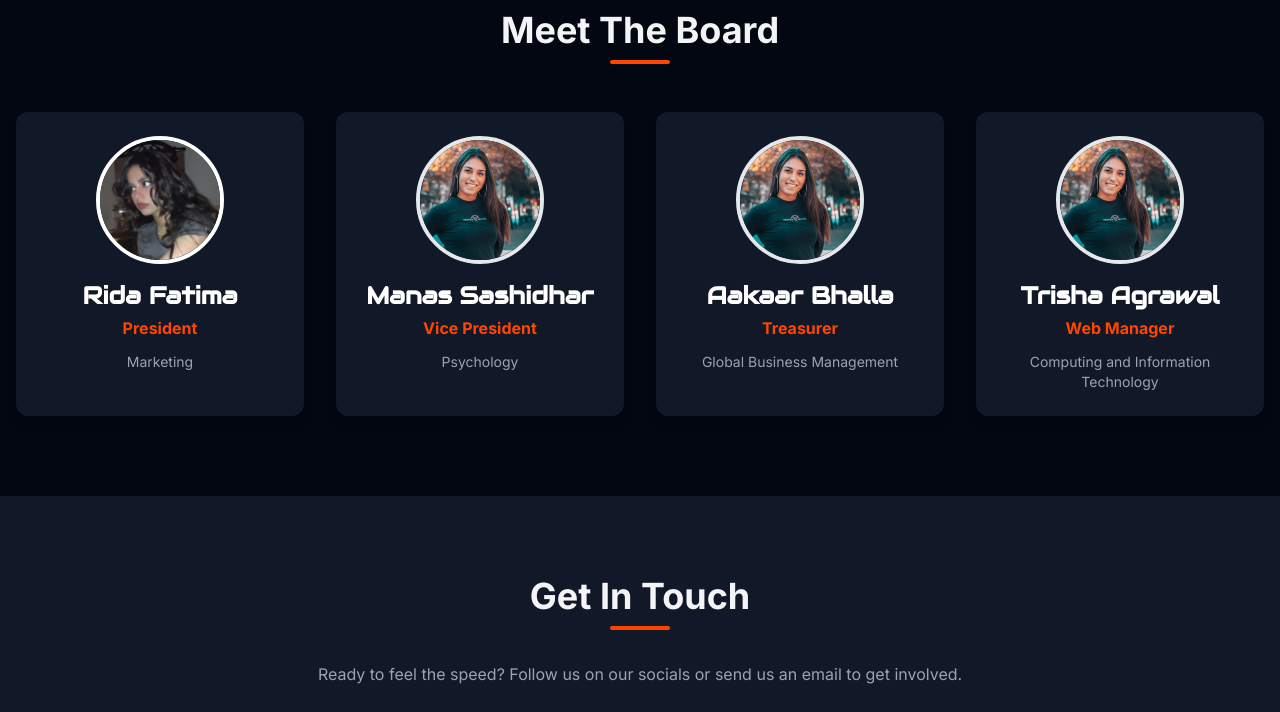
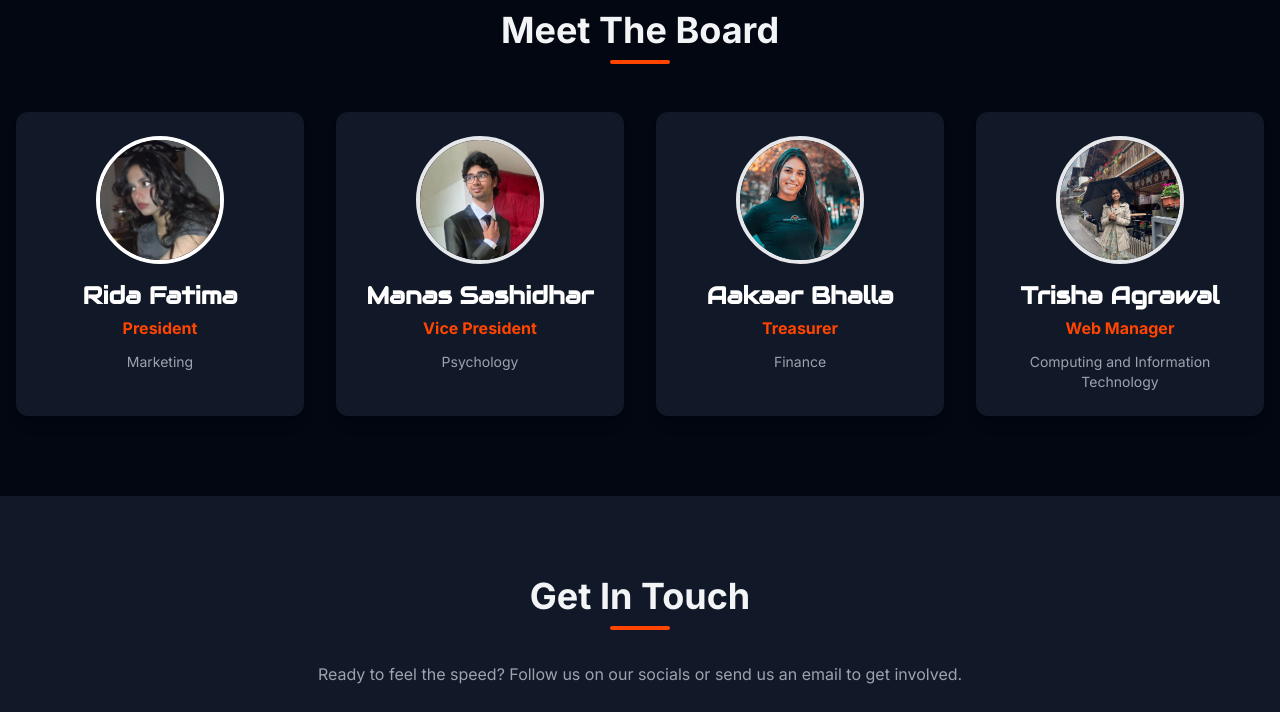
Before and after one commit to trishaagrawal31/Pitstop-website, a website: page index.html in a window 1280 px wide. Shown: the part 1700-2412 px from the top of the page. Drawn offline with nearby package versions, Linux system fonts and the light colour scheme.

Commit message:
new pics

```diff
--- a/index.html
+++ b/index.html
@@ -204,25 +204,25 @@
                 <h2 class="text-4xl font-bold section-header mb-12">Meet The Board</h2>
                 <div class="grid grid-cols-1 md:grid-cols-2 lg:grid-cols-4 gap-8">
                     <div class="card-item bg-gray-900 p-6 rounded-xl shadow-lg text-center transform hover:-translate-y-2 transition-transform duration-300">
-                        <img src="./images/rida.jpg" alt="Board Member John Doe" class="w-32 h-32 rounded-full mx-auto mb-4 border-4 object-cover" style="border-color: white">
+                        <img src="./images/rida.jpg" alt="Board Member " class="w-32 h-32 rounded-full mx-auto mb-4 border-4 object-cover" style="border-color: white">
                         <h3 class="text-2xl font-bold font-['Audiowide'] text-white mb-1">Rida Fatima</h3>
                         <p class="font-semibold mb-3" style="color: var(--accent-color)">President</p>
                         <p class="text-gray-400 text-sm">Marketing</p>
                     </div>
                     <div class="card-item bg-gray-900 p-6 rounded-xl shadow-lg text-center transform hover:-translate-y-2 transition-transform duration-300">
-                        <img src="./images/pic.jpeg" alt="Board Member Jane Smith" class="w-32 h-32 rounded-full mx-auto mb-4 border-4 object-cover" >
+                        <img src="./images/manas.webp" alt="Board Member " class="w-32 h-32 rounded-full mx-auto mb-4 border-4 object-cover" >
                         <h3 class="text-2xl font-bold font-['Audiowide'] text-white mb-1">Manas Sashidhar</h3>
                         <p class="font-semibold mb-3" style="color: var(--accent-color);">Vice President</p>
                         <p class="text-gray-400 text-sm">Psychology</p>
                     </div>
                     <div class="card-item bg-gray-900 p-6 rounded-xl shadow-lg text-center transform hover:-translate-y-2 transition-transform duration-300">
-                        <img src="./images/pic.jpeg" alt="Board Member Alex Lee" class="w-32 h-32 rounded-full mx-auto mb-4 border-4 object-cover" >
+                        <img src="./images/pic.jpeg" alt="Board Member " class="w-32 h-32 rounded-full mx-auto mb-4 border-4 object-cover" >
                         <h3 class="text-2xl font-bold font-['Audiowide'] text-white mb-1">Aakaar Bhalla</h3>
                         <p class="font-semibold mb-3" style="color: var(--accent-color);">Treasurer</p>
-                        <p class="text-gray-400 text-sm">Global Business Management</p>
+                        <p class="text-gray-400 text-sm">Finance</p>
                     </div>
                     <div class="card-item bg-gray-900 p-6 rounded-xl shadow-lg text-center transform hover:-translate-y-2 transition-transform duration-300">
-                        <img src="./images/pic.jpeg" alt="Board Member Maria Chen" class="w-32 h-32 rounded-full mx-auto mb-4 border-4 object-cover" >
+                        <img src="./images/trisha.jpg" alt="Board Member " class="w-32 h-32 rounded-full mx-auto mb-4 border-4 object-cover" >
                         <h3 class="text-2xl font-bold font-['Audiowide'] text-white mb-1">Trisha Agrawal</h3>
                         <p class="font-semibold mb-3" style="color: var(--accent-color);">Web Manager</p>
                         <p class="text-gray-400 text-sm">Computing and Information Technology</p>
```
Also changed, not shown: images/manas.webp (added), images/trisha.jpg (added).
